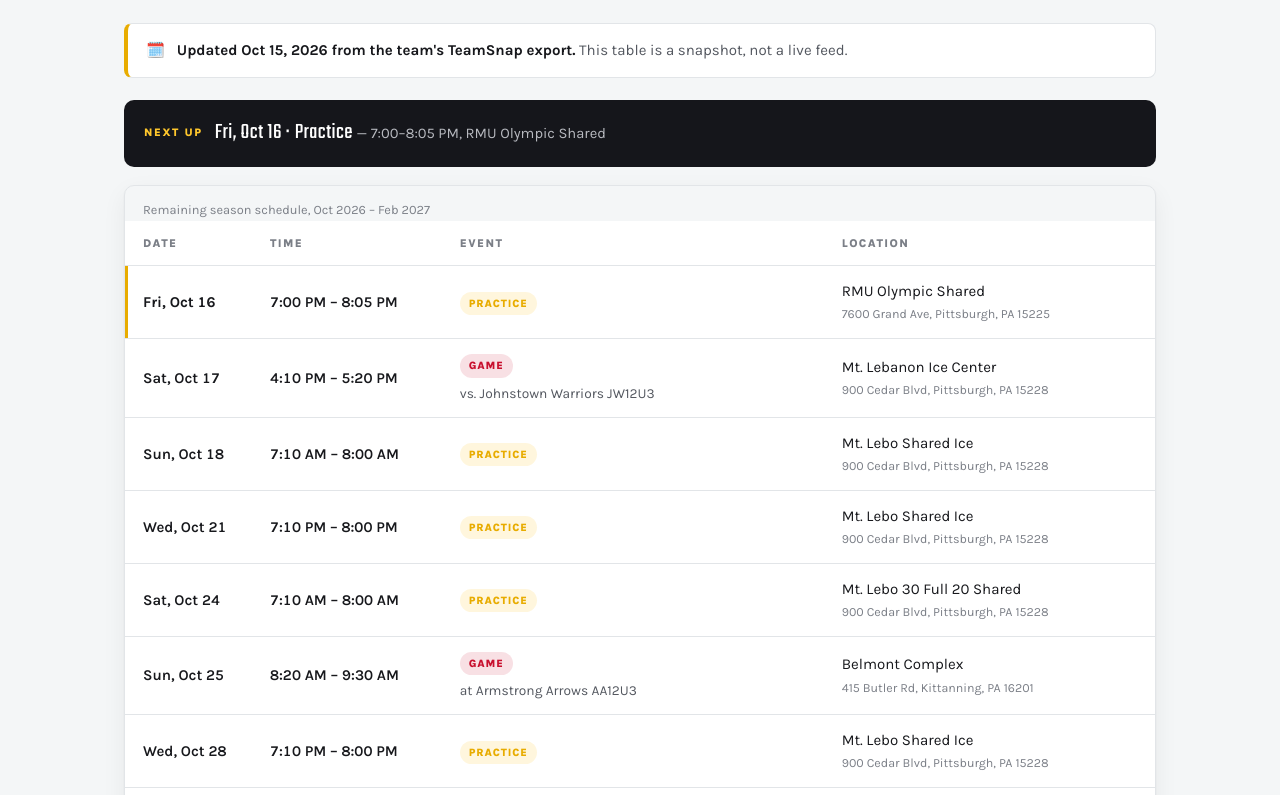
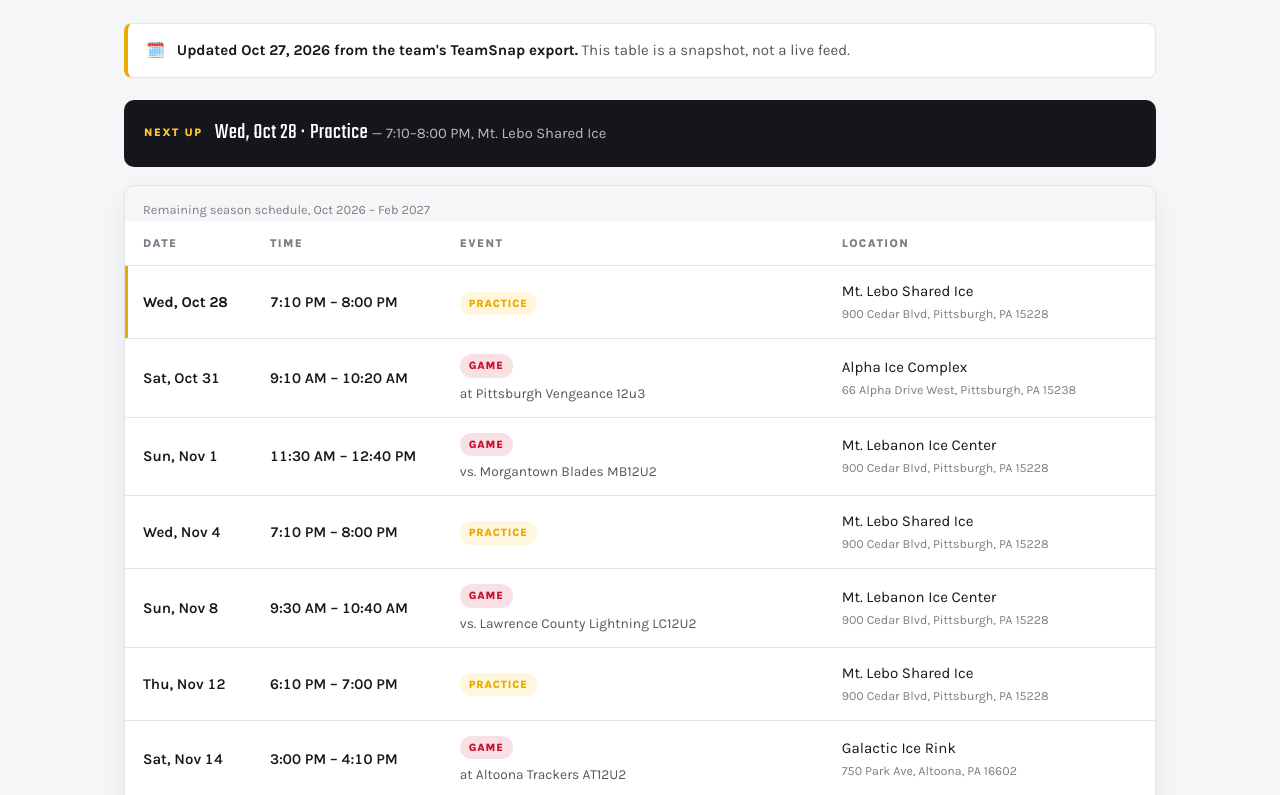
Before and after one commit to trn107/Hornets, a plain HTML site: page index.html in a window 1280 px wide. Shown: the part 3780-4575 px from the top of the page. Drawn offline with Linux system fonts and the light colour scheme.

Commit message:
Add files via upload

```diff
--- a/index.html
+++ b/index.html
@@ -2,10 +2,10 @@
 <html lang="en">
 <head>
 <meta charset="utf-8">
-<meta name="viewport" content="width=device-width, initial-scale=1">
-<title>Hornets 12u4 Neal</title>
+<meta name="viewport" content="width=device-width,initial-scale=1">
 </head>
 <body>
+<title>Hornets 12u4 Neal</title>
 <link rel="preconnect" href="https://fonts.googleapis.com">
 <link rel="preconnect" href="https://fonts.gstatic.com" crossorigin>
 <link href="https://fonts.googleapis.com/css2?family=Teko:wght@400;500;600;700&family=Karla:wght@400;500;600;700;800&display=swap" rel="stylesheet">
@@ -859,12 +859,12 @@
 
       <div class="note-card">
         <span>🗓️</span>
-        <span><strong>Updated Oct 15, 2026 from the team's TeamSnap export.</strong> This table is a snapshot, not a live feed.</span>
+        <span><strong>Updated Oct 27, 2026 from the team's TeamSnap export.</strong> This table is a snapshot, not a live feed.</span>
       </div>
 
       <div class="next-up">
         <span class="tag">Next Up</span>
-        <span class="detail">Fri, Oct 16 · Practice <span class="dim">— 7:00–8:05 PM, RMU Olympic Shared</span></span>
+        <span class="detail">Wed, Oct 28 · Practice <span class="dim">— 7:10–8:00 PM, Mt. Lebo Shared Ice</span></span>
       </div>
 
       <div class="schedule-table-wrap">
@@ -880,42 +880,6 @@
           </thead>
           <tbody>
             <tr class="row-next">
-              <td class="when">Fri, Oct 16</td>
-              <td class="when">7:00 PM – 8:05 PM</td>
-              <td><span class="pill pill-practice">Practice</span></td>
-              <td>RMU Olympic Shared<span class="loc-addr">7600 Grand Ave, Pittsburgh, PA 15225</span></td>
-            </tr>
-            <tr>
-              <td class="when">Sat, Oct 17</td>
-              <td class="when">4:10 PM – 5:20 PM</td>
-              <td><span class="pill pill-game">Game</span><span class="event-label">vs. Johnstown Warriors JW12U3</span></td>
-              <td>Mt. Lebanon Ice Center<span class="loc-addr">900 Cedar Blvd, Pittsburgh, PA 15228</span></td>
-            </tr>
-            <tr>
-              <td class="when">Sun, Oct 18</td>
-              <td class="when">7:10 AM – 8:00 AM</td>
-              <td><span class="pill pill-practice">Practice</span></td>
-              <td>Mt. Lebo Shared Ice<span class="loc-addr">900 Cedar Blvd, Pittsburgh, PA 15228</span></td>
-            </tr>
-            <tr>
-              <td class="when">Wed, Oct 21</td>
-              <td class="when">7:10 PM – 8:00 PM</td>
-              <td><span class="pill pill-practice">Practice</span></td>
-              <td>Mt. Lebo Shared Ice<span class="loc-addr">900 Cedar Blvd, Pittsburgh, PA 15228</span></td>
-            </tr>
-            <tr>
-              <td class="when">Sat, Oct 24</td>
-              <td class="when">7:10 AM – 8:00 AM</td>
-              <td><span class="pill pill-practice">Practice</span></td>
-              <td>Mt. Lebo 30 Full 20 Shared<span class="loc-addr">900 Cedar Blvd, Pittsburgh, PA 15228</span></td>
-            </tr>
-            <tr>
-              <td class="when">Sun, Oct 25</td>
-              <td class="when">8:20 AM – 9:30 AM</td>
-              <td><span class="pill pill-game">Game</span><span class="event-label">at Armstrong Arrows AA12U3</span></td>
-              <td>Belmont Complex<span class="loc-addr">415 Butler Rd, Kittanning, PA 16201</span></td>
-            </tr>
-            <tr>
               <td class="when">Wed, Oct 28</td>
               <td class="when">7:10 PM – 8:00 PM</td>
               <td><span class="pill pill-practice">Practice</span></td>
@@ -946,8 +910,8 @@
               <td>Mt. Lebanon Ice Center<span class="loc-addr">900 Cedar Blvd, Pittsburgh, PA 15228</span></td>
             </tr>
             <tr>
-              <td class="when">Wed, Nov 11</td>
-              <td class="when">7:10 PM – 8:00 PM</td>
+              <td class="when">Thu, Nov 12</td>
+              <td class="when">6:10 PM – 7:00 PM</td>
               <td><span class="pill pill-practice">Practice</span></td>
               <td>Mt. Lebo Shared Ice<span class="loc-addr">900 Cedar Blvd, Pittsburgh, PA 15228</span></td>
             </tr>
@@ -1102,5 +1066,7 @@
   <div class="name">HORNETS 12U4 NEAL</div>
   <p>Youth Hockey · Go Hornets!</p>
 </footer>
+
+
 </body>
 </html>
```
